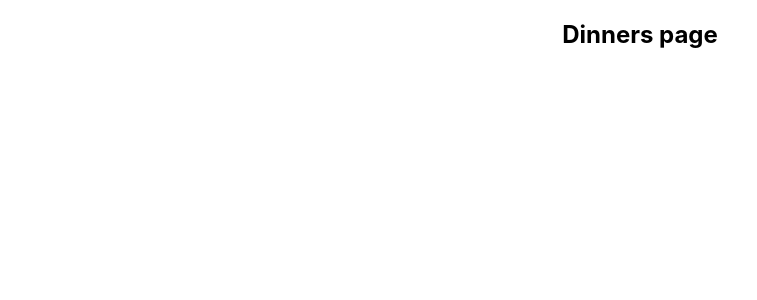
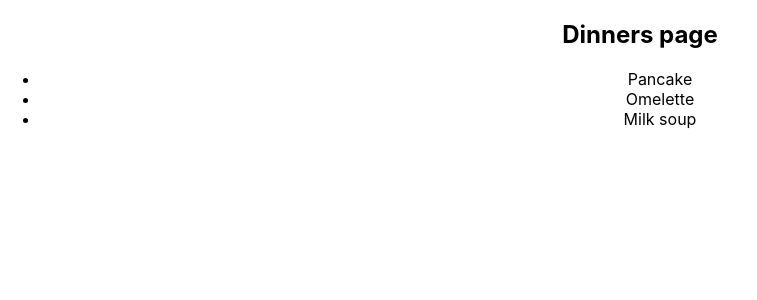
Before and after one commit to herrlax/norrsken-hack-1.12, a React (Create React App) app: page /dinners in a window 1280 px wide. Shown: the top 300 px of the page, without its empty margins (0-757 px from the left). Built offline with nearby package versions, Linux system fonts and the light colour scheme.

Commit message:
Add dinners list

```diff
--- a/src/routes/Dinners.tsx
+++ b/src/routes/Dinners.tsx
@@ -1,7 +1,14 @@
 import React from "react";
+import DinnerList from "./components/DinnerList";
+import { mockedDinners } from "../utils";
 
 const Dinners = () => {
-  return <h2>Dinners page</h2>;
+  return (
+    <div>
+      <h2>Dinners page</h2>
+      <DinnerList dinners={mockedDinners} />
+    </div>
+  );
 };
 
 export default Dinners;
--- /dev/null
+++ b/src/routes/components/DinnerItem.tsx
@@ -0,0 +1,13 @@
+import React from "react";
+import { Product } from "../../utils";
+
+type Props = {
+  name: string;
+  ingredients: Product[];
+};
+
+const DinnerItem = ({ name, ingredients }: Props) => {
+  return <li>{name}</li>;
+};
+
+export default DinnerItem;
--- /dev/null
+++ b/src/routes/components/DinnerList.tsx
@@ -0,0 +1,23 @@
+import React from "react";
+import { Dinner } from "../../utils";
+import DinnerItem from "./DinnerItem";
+
+type Props = {
+  dinners: Dinner[];
+};
+
+const DinnerList = ({ dinners }: Props) => {
+  if (dinners.length < 1) {
+    return <h3>No dinners found :(</h3>;
+  }
+
+  return (
+    <ul>
+      {dinners.map(d => (
+        <DinnerItem name={d.name} ingredients={d.ingredients} key={d.id} />
+      ))}
+    </ul>
+  );
+};
+
+export default DinnerList;
--- a/src/utils.ts
+++ b/src/utils.ts
@@ -1,13 +1,29 @@
-type Product = {
+export type Product = {
   id: string;
   name: string;
   expiration: number;
 };
 
-type Dinner = {
+export type Dinner = {
   id: string;
   name: string;
   ingredients: Product[];
 };
 
-export { Product, Dinner };
+const flour = {
+  id: "test-product-1",
+  name: "All purpose flour",
+  expiration: 0
+};
+const milk = { id: "test-product-2", name: "Milk", expiration: 0 };
+const egg = { id: "test-product-3", name: "Egg", expiration: 0 };
+
+export const mockedDinners = [
+  {
+    id: "test-dinner-1",
+    name: "Pancake",
+    ingredients: [flour, milk, egg, egg]
+  },
+  { id: "test-dinner-2", name: "Omelette", ingredients: [egg, egg, egg, egg] },
+  { id: "test-dinner-3", name: "Milk soup", ingredients: [milk, milk, milk] }
+];
```
